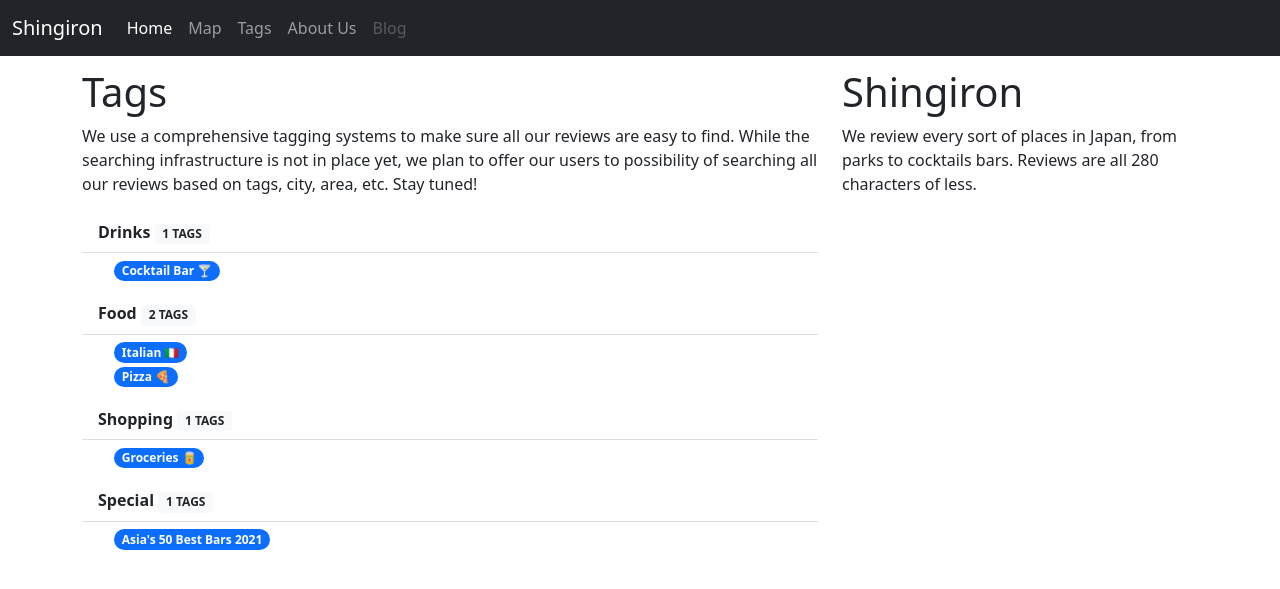
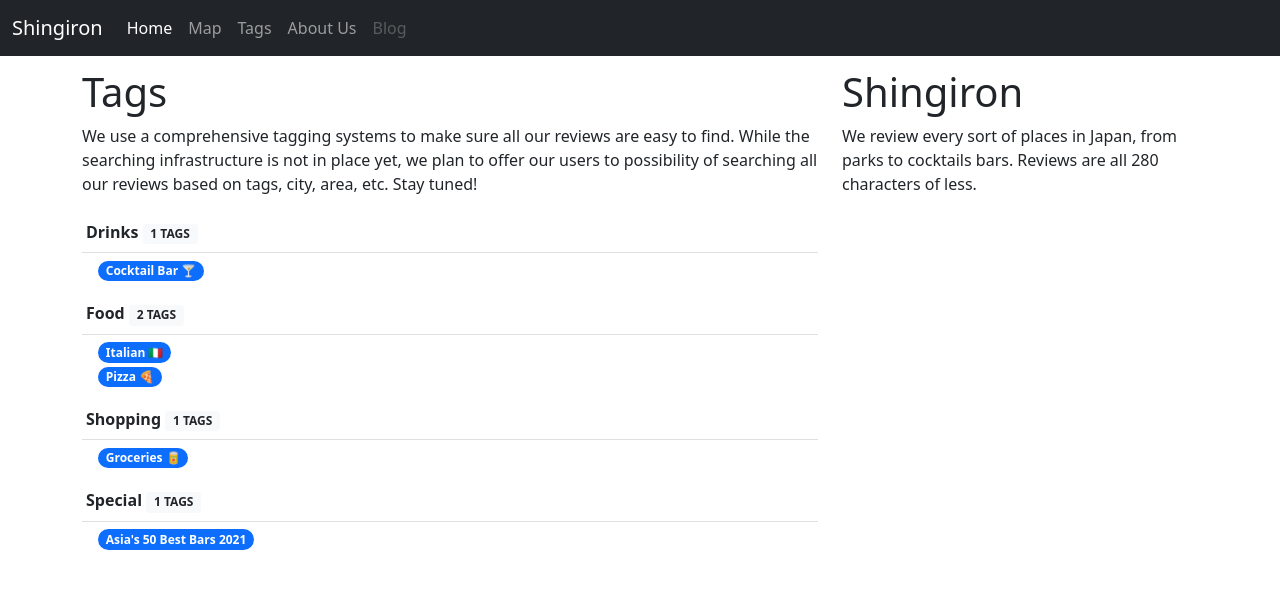
Before and after one commit to alessandrosp/shingiron, a Jekyll site: the page built from docs/pages/tags.md, in a window 1280 px wide. Shown: the top 589 px of the page. Built offline with Jekyll 4.4.1, drawn with Linux system fonts in a browser that asks for light colours; nearby versions of some CDN libraries; our own code applies the rules of GitHub Pages for plain Markdown files.

Commit message:
Update style.css

```diff
--- a/docs/assets/css/style.css
+++ b/docs/assets/css/style.css
@@ -11,10 +11,15 @@ img {
   max-width: 100%;
 }
 
+.list-group-item {
+  padding-left: 4px;
+}
+
 .list-subgroup {
   list-style: none;
   margin-bottom: 12px;
   margin-top: 4px;
+  padding-left: 16px;
 }
 
 .list-subgroup-item {
```
